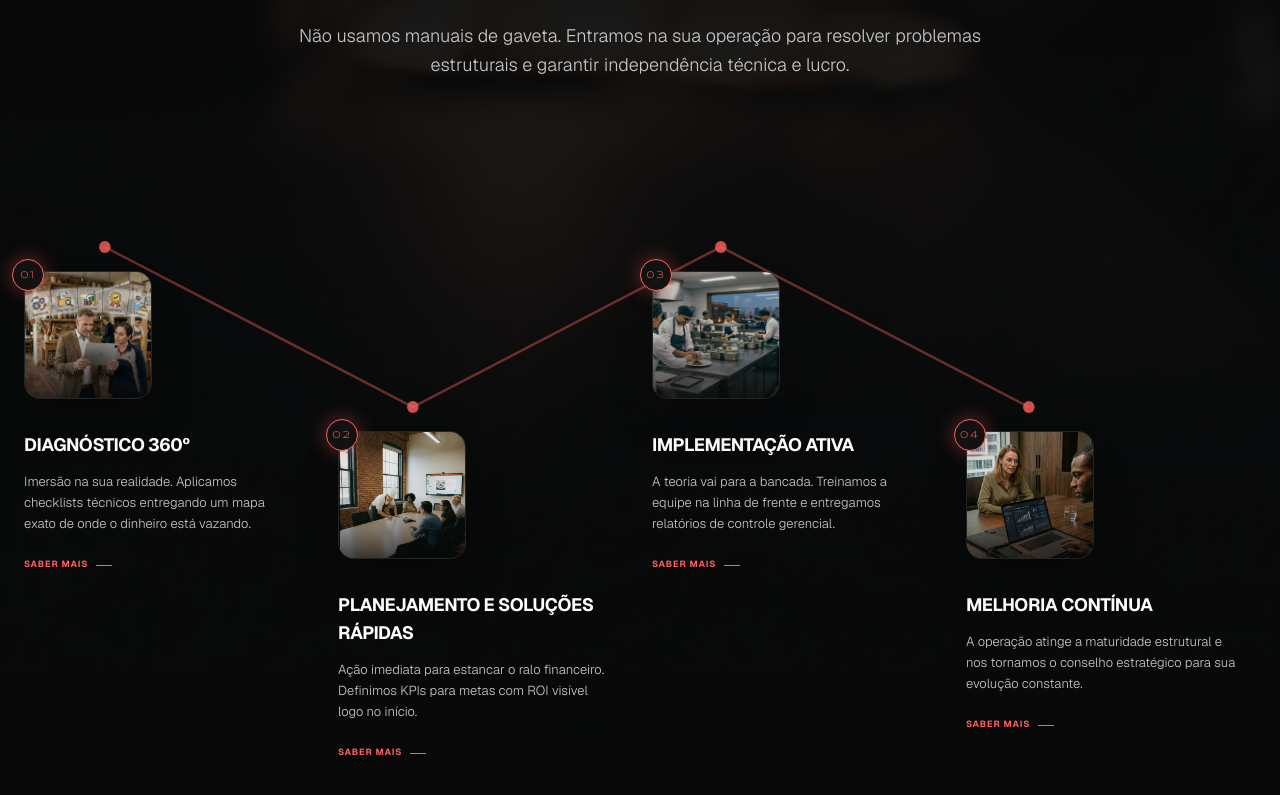
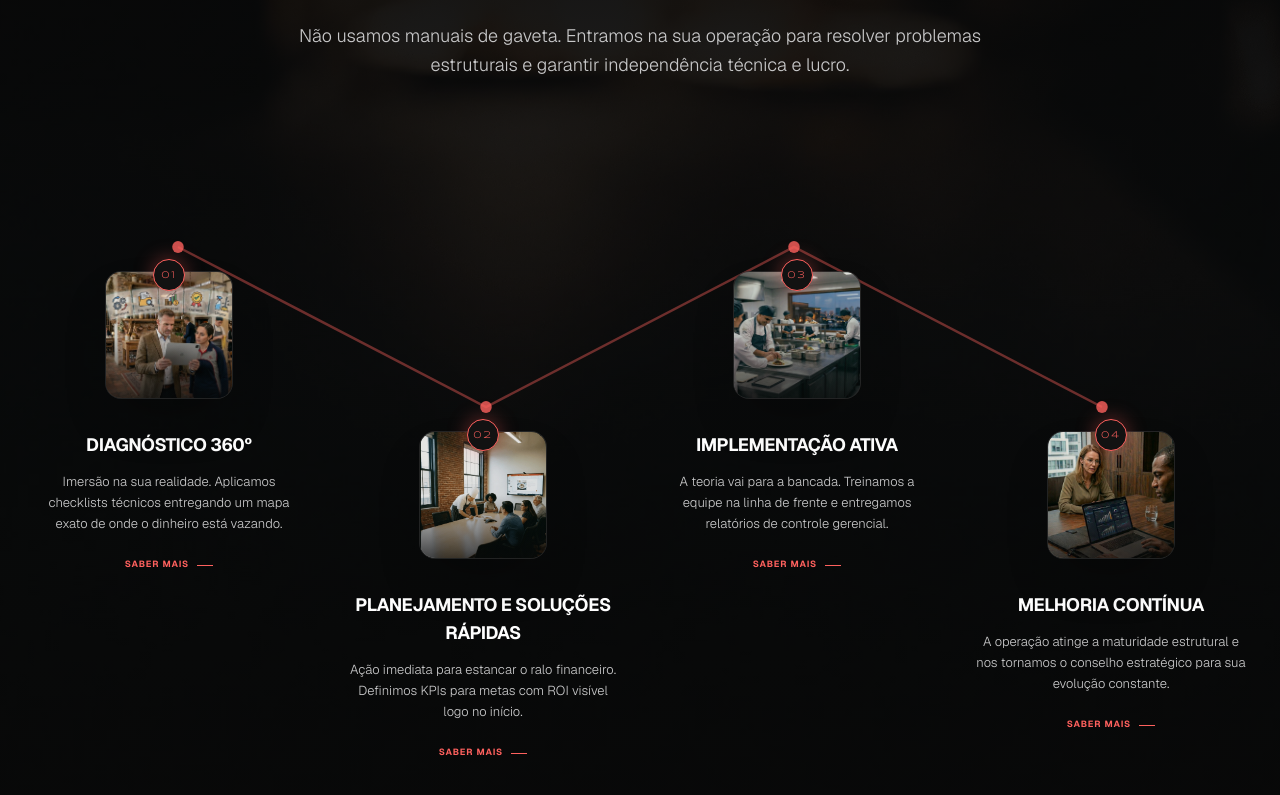
Before and after one commit to Zezolas2798/zelus-institucional, a Next.js app: page / in a window 1280 px wide. Shown: the part 3162-3957 px from the top of the page. Built offline with nearby package versions, Linux system fonts and the light colour scheme; no server answers.

Commit message:
Fix: finalize bulletproof alignment for Metodologia with centered numbers

```diff
--- a/src/components/sections/Metodologia.tsx
+++ b/src/components/sections/Metodologia.tsx
@@ -77,37 +77,37 @@ export function Metodologia() {
               Placed inside the scrollable container to move with cards on mobile
           */}
           <div className="absolute inset-0 pointer-events-none z-10 overflow-visible min-w-max md:min-w-0">
-            {/* Desktop SVG - Precise alignment with number tags */}
+            {/* Desktop SVG - Perfectly centered on columns (160, 480, 800, 1120) */}
             <svg viewBox="0 0 1280 600" className="hidden md:block w-full h-full" preserveAspectRatio="none">
               <motion.path
-                d="M 84,40 L 404,200 L 724,40 L 1044,200"
+                d="M 160,40 L 480,200 L 800,40 L 1120,200"
                 fill="none"
                 stroke="var(--brand)"
                 strokeWidth="2.5"
                 strokeDasharray="8 4"
                 initial={{ pathLength: 1, opacity: 0.4 }}
               />
-              <circle cx="84" cy="40" r="6" fill="var(--brand)" className="opacity-80" />
-              <circle cx="404" cy="200" r="6" fill="var(--brand)" className="opacity-80" />
-              <circle cx="724" cy="40" r="6" fill="var(--brand)" className="opacity-80" />
-              <circle cx="1044" cy="200" r="6" fill="var(--brand)" className="opacity-80" />
+              <circle cx="160" cy="40" r="6" fill="var(--brand)" className="opacity-80" />
+              <circle cx="480" cy="200" r="6" fill="var(--brand)" className="opacity-80" />
+              <circle cx="800" cy="40" r="6" fill="var(--brand)" className="opacity-80" />
+              <circle cx="1120" cy="200" r="6" fill="var(--brand)" className="opacity-80" />
             </svg>
 
-            {/* Mobile SVG - Optimized for 280px fixed-width cards */}
+            {/* Mobile SVG - Centered on 280px cards (164, 468, 772, 1076) */}
             <div className="md:hidden flex h-full" style={{ width: '1240px' }}>
               <svg viewBox="0 0 1240 600" className="w-full h-full" preserveAspectRatio="none">
                 <path
-                  d="M 36,40 L 340,180 L 644,40 L 948,180"
+                  d="M 164,40 L 468,180 L 772,40 L 1076,180"
                   fill="none"
                   stroke="var(--brand)"
                   strokeWidth="3"
                   strokeDasharray="10 5"
                   className="opacity-40"
                 />
-                <circle cx="36" cy="40" r="8" fill="var(--brand)" />
-                <circle cx="340" cy="180" r="8" fill="var(--brand)" />
-                <circle cx="644" cy="40" r="8" fill="var(--brand)" />
-                <circle cx="948" cy="180" r="8" fill="var(--brand)" />
+                <circle cx="164" cy="40" r="8" fill="var(--brand)" />
+                <circle cx="468" cy="180" r="8" fill="var(--brand)" />
+                <circle cx="772" cy="40" r="8" fill="var(--brand)" />
+                <circle cx="1076" cy="180" r="8" fill="var(--brand)" />
               </svg>
             </div>
           </div>
@@ -117,19 +117,19 @@ export function Metodologia() {
             return (
               <div
                 key={idx}
-                className={`flex flex-col items-start text-left transition-all duration-700 min-w-[280px] md:min-w-0 px-6 md:px-0 relative z-20 ${
+                className={`flex flex-col items-center transition-all duration-700 min-w-[280px] md:min-w-0 px-6 md:px-0 relative z-20 ${
                   !isEven ? 'mt-24 md:mt-40' : 'mt-0'
                 }`}
               >
                 <ScrollReveal transition={{ delay: idx * 0.1 }}>
-                  <Link href={step.link} className="group relative block">
-                    {/* Number tag - Exact connection point */}
-                    <span className="absolute -top-3 -left-3 z-30 w-8 h-8 bg-surface border border-brand rounded-full flex items-center justify-center text-[10px] font-branding text-brand group-hover:bg-brand group-hover:text-background transition-all duration-500 shadow-[0_0_20px_rgba(254,97,94,0.4)]">
+                  <Link href={step.link} className="group relative block text-center">
+                    {/* Number tag - Centered to align with lines */}
+                    <span className="absolute -top-3 left-1/2 -translate-x-1/2 z-30 w-8 h-8 bg-surface border border-brand rounded-full flex items-center justify-center text-[10px] font-branding text-brand group-hover:bg-brand group-hover:text-background transition-all duration-500 shadow-[0_0_20px_rgba(254,97,94,0.4)]">
                       {step.num}
                     </span>
 
                     {/* Card Image */}
-                    <div className="relative w-40 h-40 md:w-32 md:h-32 rounded-2xl overflow-hidden border border-white/10 group-hover:border-brand transition-all duration-700 bg-surface/30 backdrop-blur-sm shadow-2xl">
+                    <div className="relative w-40 h-40 md:w-32 md:h-32 rounded-2xl overflow-hidden border border-white/10 group-hover:border-brand transition-all duration-700 bg-surface/30 backdrop-blur-sm shadow-2xl mx-auto">
                       <Image
                         src={step.image}
                         alt={step.title}
@@ -140,7 +140,7 @@ export function Metodologia() {
                     </div>
 
                     {/* Content Below */}
-                    <div className="mt-8 pr-4">
+                    <div className="mt-8 px-2">
                       <h3 className="text-lg font-bold text-foreground mb-3 uppercase tracking-tight group-hover:text-brand transition-colors">
                         {step.title}
                       </h3>
```
